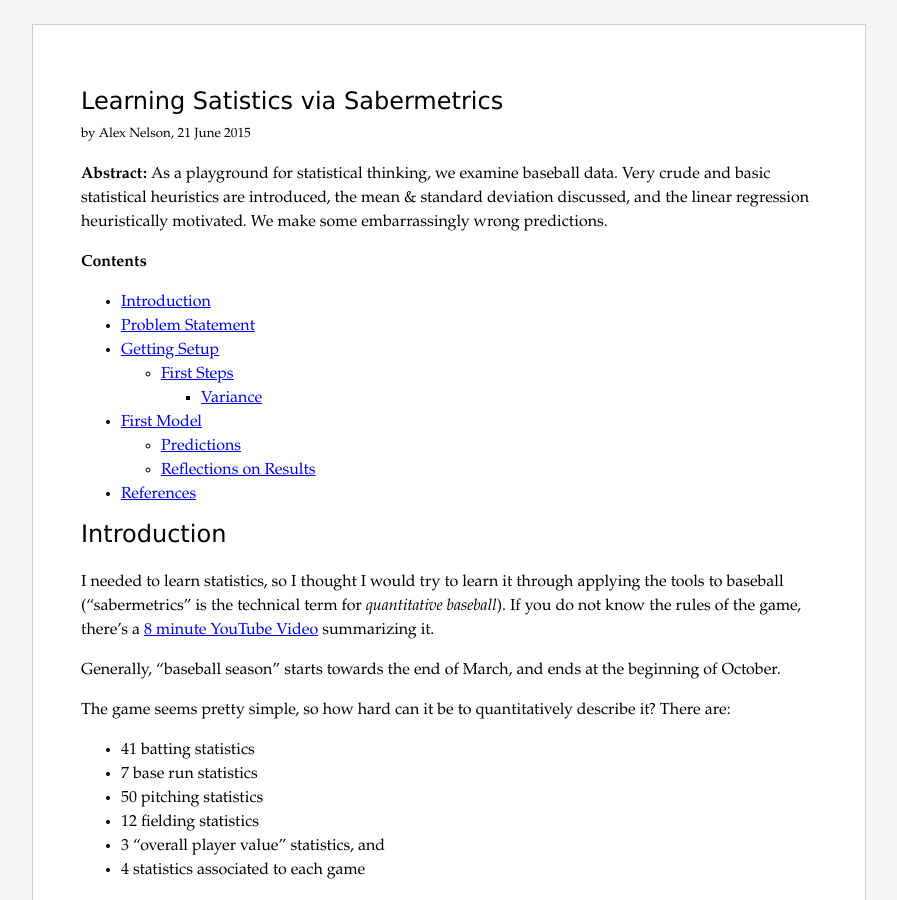
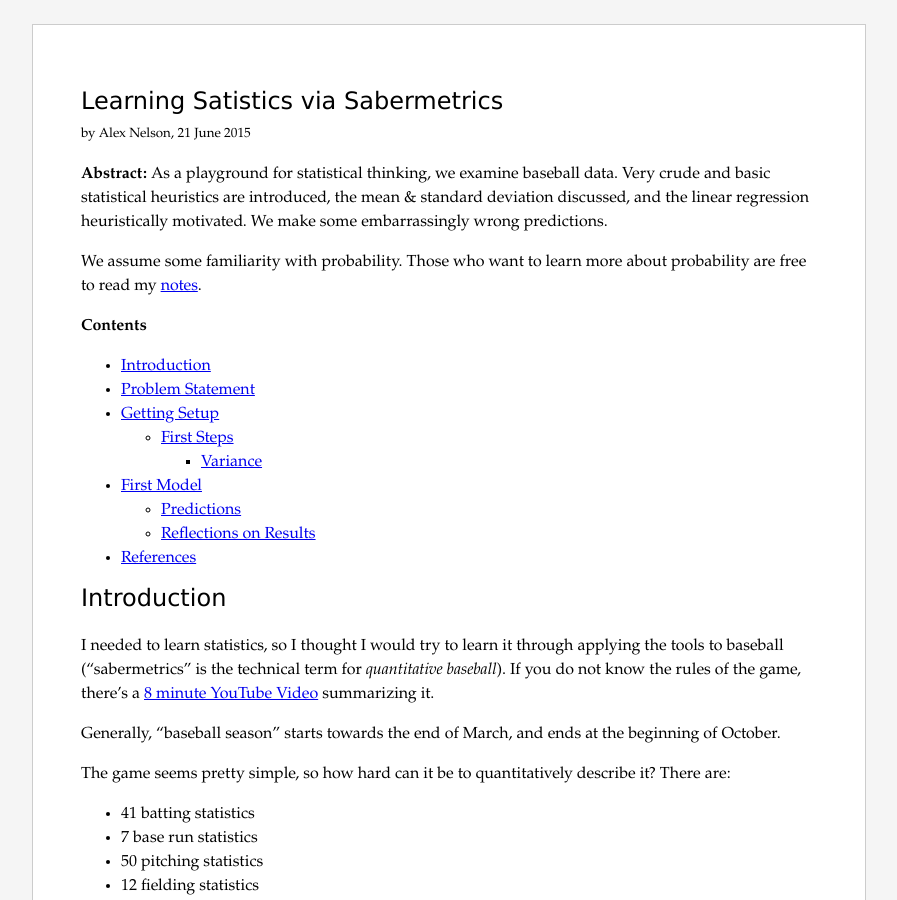
Before and after one commit to pqnelson/pqnelson.github.com, a Jekyll site: the page built from _posts/2015-06-21-sabermetrics.md, in a window 1280 px wide and 900 px high. Shown: the whole window, without its empty margins (191-1088 px from the left). Built offline with Jekyll 4.4.1, drawn with Linux system fonts in a browser that asks for light colours; Markdown is read by kramdown in place of the engine named in the settings; formulas are drawn with MathJax 3; comment, search, counter and statistics services are not loaded.

Commit message:
Added notes on probability

```diff
--- a/_posts/2015-06-21-sabermetrics.md
+++ b/_posts/2015-06-21-sabermetrics.md
@@ -11,6 +11,9 @@ baseball data. Very crude and basic statistical heuristics are
 introduced, the mean & standard deviation discussed, and the linear
 regression heuristically motivated. We make some embarrassingly wrong
 predictions.
+
+We assume some familiarity with probability. Those who want to learn
+more about probability are free to read my [notes]({{ site.url }}/assets/probability.pdf).
 
 **Contents**
 
```
Also changed, not shown: 1 other file.
